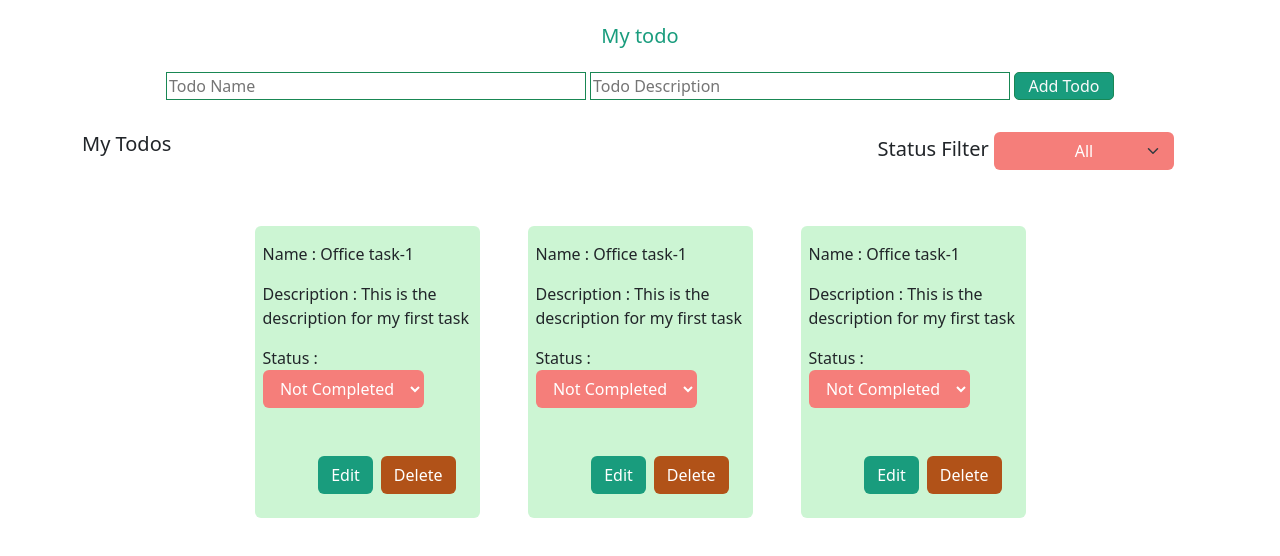
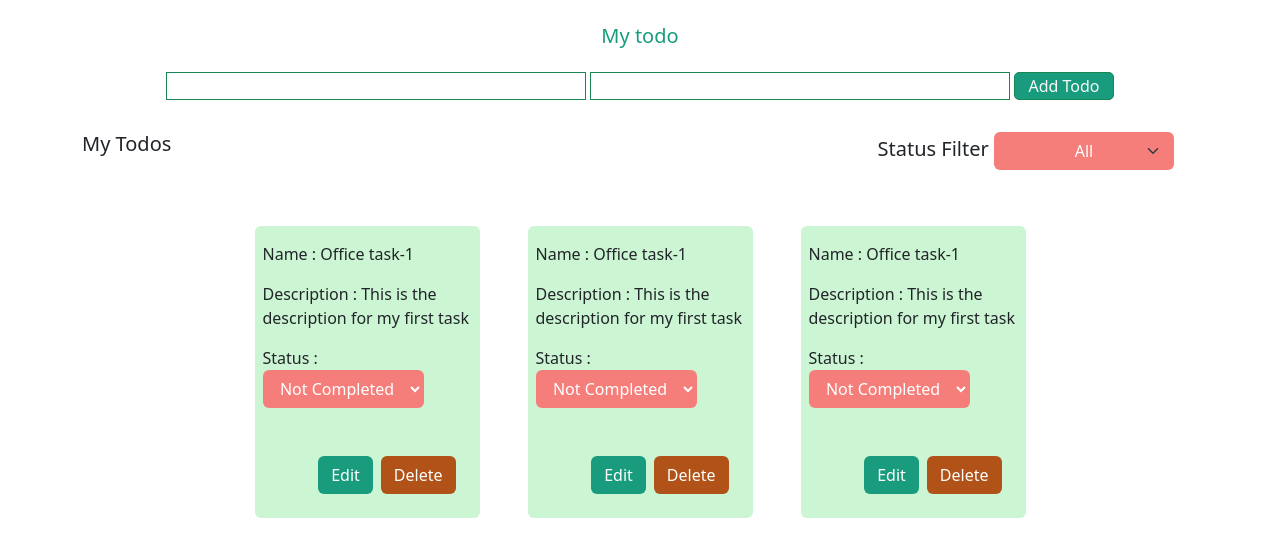
Before and after one commit to bharathiraja-developer/React-Todo, a React (Vite) app: page / in a window 1280 px wide. Shown: the top 556 px of the page. Built offline with nearby package versions, Linux system fonts and the light colour scheme.

Commit message:
Creating todos done

```diff
--- a/package.json
+++ b/package.json
@@ -11,7 +11,8 @@
   },
   "dependencies": {
     "react": "^18.2.0",
-    "react-dom": "^18.2.0"
+    "react-dom": "^18.2.0",
+    "react-router-dom": "^6.17.0"
   },
   "devDependencies": {
     "@types/react": "^18.2.15",
--- a/src/App.jsx
+++ b/src/App.jsx
@@ -1,15 +1,20 @@
 import React from "react";
+import Home from "./Components/Home";
 import Mytodo from "./Components/Mytodo";
 import CreateTodo from "./Components/CreateTodo";
 import Content from "./Components/Content";
 import Array from "./Components/Array";
+import { Route, BrowserRouter as Router, Routes } from "react-router-dom";
 
 function App() {
   return (
     <div>
-      <Mytodo />
-      <CreateTodo />
-      <Content />
+      <Router>
+        <Routes>
+          <Route path="/" element={<Home />} />
+          <Route path="/create" element={<Home />} />
+        </Routes>
+      </Router>
     </div>
   );
 }
--- a/src/Components/CreateTodo.jsx
+++ b/src/Components/CreateTodo.jsx
@@ -1,8 +1,10 @@
 import React, { useState } from "react";
 import Array from "./Array";
+import { Link, useNavigate } from "react-router-dom";
 
 function CreateTodo() {
   const [inputs, setInputs] = useState({});
+  let history = useNavigate();
 
   const handleChange = (event) => {
     const name = event.target.name;
@@ -22,6 +24,8 @@ function CreateTodo() {
       status: false,
     });
     console.log(Array);
+
+    history("/");
   };
   return (
     <div className="container mt-4">
@@ -33,18 +37,23 @@ function CreateTodo() {
               className="border border-success me-1 mb-2"
               placeholder="Todo Name"
               name="TodoName"
-              value={inputs.TodoName}
+              value={inputs.TodoName || " "}
               onChange={handleChange}
+              onClick={() => {
+                history("/create");
+              }}
               style={{ width: "420px" }}
             ></input>
             <input
               className="border border-success me-1 mb-2"
               placeholder="Todo Description"
               name="TodoDescription"
-              value={inputs.TodoDescription}
+              value={inputs.TodoDescription || " "}
               onChange={handleChange}
               style={{ width: "420px" }}
             ></input>
+
+            <Link onClick={handleSubmit}>
               <button
                 type="submit"
                 className="border border-success text-light"
@@ -56,6 +65,7 @@ function CreateTodo() {
               >
                 Add Todo
               </button>
+            </Link>
           </form>
         </div>
         <div className="col"></div>
--- /dev/null
+++ b/src/Components/Home.jsx
@@ -0,0 +1,16 @@
+import React from "react";
+import Mytodo from "./Mytodo";
+import CreateTodo from "./CreateTodo";
+import Content from "./Content";
+
+function Home() {
+  return (
+    <div>
+      <Mytodo />
+      <CreateTodo />
+      <Content />
+    </div>
+  );
+}
+
+export default Home;
```
Also changed, not shown: 1 other file (tests, documents, lock files or other folders). Lines whose indentation alone changed are shown as unchanged.
